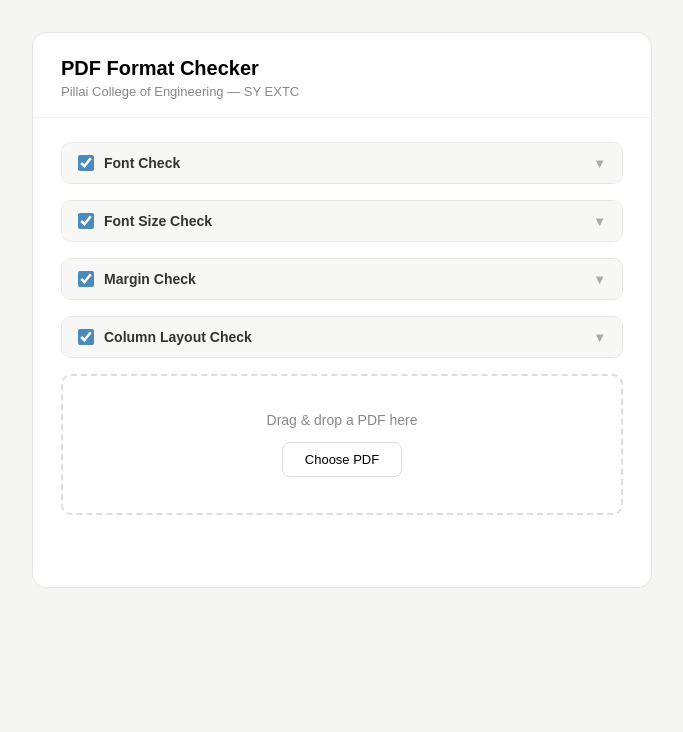
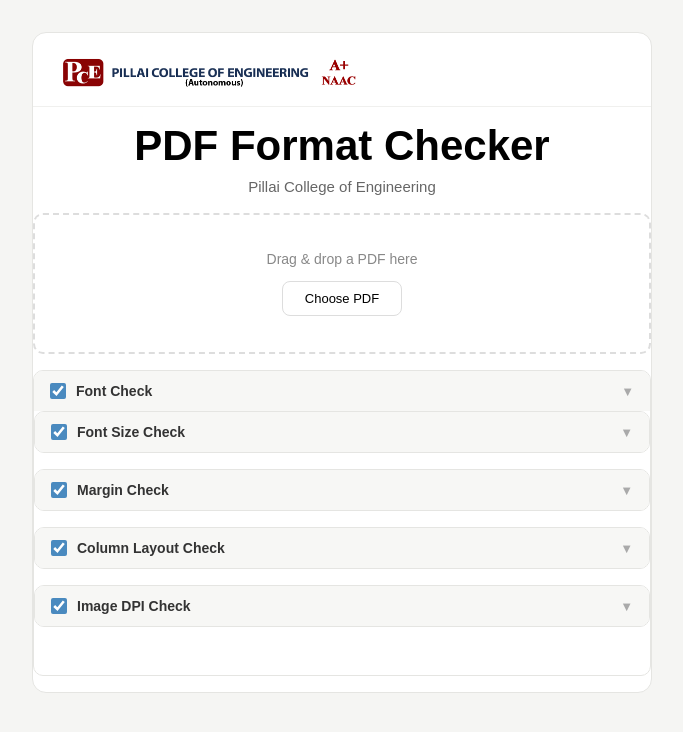
Before and after one commit to ayushaher1704/pdf-checker, a Flask app: page / in a window 1280 px wide. Shown: the top 732 px of the page, without its empty margins (298-981 px from the left). Run offline with Flask 3, Linux system fonts and the light colour scheme; some libraries are stand-ins or nearby versions.

Commit message:
pdf checker v1

```diff
--- a/app.py
+++ b/app.py
@@ -129,9 +129,8 @@
                 continue
             for line in block['lines']:
                 for span in line['spans']:
-                    size = span['size']
-                    bold = 'bold' in span['font'].lower() or span['flags'] & 2**4
-                    if size >= 15.5 and bold:
+                     size = span['size']
+                     if size >= 15.5 :
                         found.append({
                             'page': page_num + 1,
                             'size': round(size, 1),
@@ -141,10 +140,10 @@
     passed = len(found) > 0
     detail = '; '.join([f"p{f['page']}: \"{f['text']}\" ({f['size']}pt)" for f in found[:3]])
     return {
-        'name'   : 'Chapter title (16pt bold)',
+        'name'   : 'Chapter title (16pt )',
         'passed' : passed,
         'message': f'{len(found)} chapter title(s) found' if passed else
-                   'No 16pt bold text found',
+                   'No 16pt body text found',
         'detail' : detail if detail else 'None found'
     }
 
@@ -158,8 +157,7 @@
             for line in block['lines']:
                 for span in line['spans']:
                     size = span['size']
-                    bold = 'bold' in span['font'].lower() or span['flags'] & 2**4
-                    if 13.5 <= size < 15.5 and bold:
+                    if 13.5 <= size < 15.5:
                         found.append({
                             'page': page_num + 1,
                             'size': round(size, 1),
@@ -169,10 +167,10 @@
     passed = len(found) > 0
     detail = '; '.join([f"p{f['page']}: \"{f['text']}\" ({f['size']}pt)" for f in found[:3]])
     return {
-        'name'   : 'Section heading (14pt bold)',
+        'name'   : 'Section heading (14pt)',
         'passed' : passed,
         'message': f'{len(found)} section heading(s) found' if passed else
-                   'No 14pt bold text found',
+                   'No 14pt bodytext found',
         'detail' : detail if detail else 'None found'
     }
 
@@ -186,8 +184,7 @@
             for line in block['lines']:
                 for span in line['spans']:
                     size = span['size']
-                    bold = 'bold' in span['font'].lower() or span['flags'] & 2**4
-                    if 11.5 <= size < 13.5 and bold:
+                    if 11.5 <= size < 13.5 :
                         found.append({
                             'page': page_num + 1,
                             'size': round(size, 1),
@@ -197,10 +194,10 @@
     passed = len(found) > 0
     detail = '; '.join([f"p{f['page']}: \"{f['text']}\" ({f['size']}pt)" for f in found[:3]])
     return {
-        'name'   : 'Sub-section heading (12pt bold)',
+        'name'   : 'Sub-section heading (12pt)',
         'passed' : passed,
         'message': f'{len(found)} sub-section heading(s) found' if passed else
-                   'No 12pt bold text found',
+                   'No 12pt body text found',
         'detail' : detail if detail else 'None found'
     }
 
@@ -214,16 +211,15 @@
             for line in block['lines']:
                 for span in line['spans']:
                     size = span['size']
-                    bold = 'bold' in span['font'].lower() or span['flags'] & 2**4
                     text = span['text'].strip()
                     if len(text) <= 2:
                         continue
-                    if not bold and size < 11.5:
+                    if  size < 11.5:
                         violations.append(f"p{page_num+1}: {round(size,1)}pt")
 
     passed = len(violations) == 0
     return {
-        'name'   : 'Body text (12pt normal)',
+        'name'   : 'Body text (12pt )',
         'passed' : passed,
         'message': 'All body text is 12pt or above' if passed else
                    f'{len(violations)} body text violation(s) found',
@@ -265,11 +261,13 @@
         right_mm  = pt_to_mm(page_w - right_x)
         bottom_mm = pt_to_mm(page_h - bottom_y)
 
+        TOL=2.0
+
         page_v = []
-        if left_mm   < exp_left:   page_v.append(f'Left:{left_mm}mm')
-        if right_mm  < exp_right:  page_v.append(f'Right:{right_mm}mm')
-        if top_mm    < exp_top:    page_v.append(f'Top:{top_mm}mm')
-        if bottom_mm < exp_bottom: page_v.append(f'Bottom:{bottom_mm}mm')
+        if left_mm   < (exp_left - TOL):   page_v.append(f'Left:{left_mm}mm')
+        if right_mm  < (exp_right - TOL):  page_v.append(f'Right:{right_mm}mm')
+        if top_mm    < (exp_top - TOL):    page_v.append(f'Top:{top_mm}mm')
+        if bottom_mm < (exp_bottom - TOL): page_v.append(f'Bottom:{bottom_mm}mm')
 
         if page_v:
             violations.append(f'Page {page_num+1}: ' + ' | '.join(page_v))
@@ -314,8 +312,70 @@
         'message': message,
         'detail' : f'Expected: {expected} | Double pages: {double_pages if double_pages else "none"}'
     }
+def check_image_dpi(doc):
 
+    violations = []
+    image_count = 0
 
+    for page_num, page in enumerate(doc):
+
+        images = page.get_images(full=True)
+
+        for img in images:
+
+            xref = img[0]
+
+            try:
+                pix = fitz.Pixmap(doc, xref)
+                if pix.width < 300 or pix.height < 300:
+                    continue
+
+                rects = page.get_image_rects(xref)
+
+                if not rects:
+                    continue
+
+                r = rects[0]
+
+                width_in = r.width / 72
+                height_in = r.height / 72
+
+                dpi_x = pix.width / width_in
+                dpi_y = pix.height / height_in
+
+                dpi = min(dpi_x, dpi_y)
+
+                image_count += 1
+
+                if dpi < 300:
+
+                    violations.append(
+                        f'P{page_num+1}: {round(dpi)} DPI'
+                    )
+
+            except Exception:
+                pass
+
+    if image_count == 0:
+        return {
+            'name': 'Image DPI Check',
+            'passed': True,
+            'message': 'No images found',
+            'detail': 'PDF contains no embedded images'
+        }
+
+    passed = len(violations) == 0
+
+    return {
+        'name': 'Image DPI Check',
+        'passed': passed,
+        'message': (
+            f'All {image_count} image(s) are 300+ DPI'
+            if passed else
+            f'{len(violations)} image(s) below 300 DPI'
+        ),
+        'detail': ' | '.join(violations[:10]) if violations else 'No violations'
+    }
 @app.route('/')
 def home():
     return render_template('index.html')
@@ -332,11 +392,7 @@
 
     # Read all checkbox values
     do_font      = request.form.get('check_font',      'true')  == 'true'
-    do_times     = request.form.get('check_times',     'true')  == 'true'
-    do_arial     = request.form.get('check_arial',     'false') == 'true'
-    do_calibri   = request.form.get('check_calibri',   'false') == 'true'
-    do_georgia   = request.form.get('check_georgia',   'false') == 'true'
-
+    selected_font = request.form.get('selected_font', 'Times New Roman')
     do_size      = request.form.get('check_font_size', 'true')  == 'true'
     do_size16    = request.form.get('check_size16',    'true')  == 'true'
     do_size14    = request.form.get('check_size14',    'true')  == 'true'
@@ -351,6 +407,8 @@
 
     do_col       = request.form.get('check_col',       'true')  == 'true'
     expected_col = request.form.get('columns',         'single')
+
+    do_dpi = request.form.get('check_dpi', 'true') == 'true'
 
     pdf_bytes = file.read()
     doc       = fitz.open(stream=pdf_bytes, filetype='pdf')
@@ -373,26 +431,7 @@
 
     # Font name checks
     if do_font:
-        allowed_fonts = []
-
-        if do_times:
-            allowed_fonts.append("Times New Roman")
-
-        if do_arial:
-            allowed_fonts.append("Arial")
-
-        if do_calibri:
-            allowed_fonts.append("Calibri")
-
-        if do_georgia:
-            allowed_fonts.append("Georgia")
-
-        checks.append(
-            check_allowed_fonts(
-                doc,
-                allowed_fonts
-            )
-        )
+        checks.append(check_font_name(doc, selected_font))
 
     # Font size checks
     if do_size:
@@ -429,6 +468,10 @@
                 expected_col
             )
         )
+    # Image DPI check
+    if do_dpi:
+        checks.append(check_image_dpi(doc))
+
     doc.close()
 
     passed_count = sum(1 for c in checks if c['passed'])
--- a/templates/index.html
+++ b/templates/index.html
@@ -23,15 +23,52 @@
       border: 1px solid #e5e5e2;
       overflow: hidden;
     }
+.header{
+    display:flex;
+    align-items:center;
+    gap:15px;
+    padding:24px 28px 18px;
+    border-bottom:1px solid #f0f0ee;
+}
+.select-box{
+    width:100%;
+    display:block;
+    padding:12px;
+    border:1px solid #ccc;
+    border-radius:8px;
+    font-size:16px;
+    background:white;
+}
+.logo{
+    width:300px;
+    max-width:100%;
+    height:auto;
+}
+.project-title{
+    text-align:center;
+    padding:15px 20px;
+}
 
-    .header {
-      padding: 24px 28px 18px;
-      border-bottom: 1px solid #f0f0ee;
-    }
-    .header h1 { font-size: 20px; font-weight: 600; margin-bottom: 4px; }
-    .header p  { font-size: 13px; color: #888; }
+.project-title h1{
+    font-size:42px;
+    font-weight:700;
+    margin-bottom:8px;
+}
 
-    .body { padding: 24px 28px; }
+.project-title p{
+    margin:3px 0;
+    color:#666;
+    font-size:15px;
+}
+
+.header-text h1{
+    margin:0;
+}
+
+.header-text p{
+    margin:2px 0;
+    color:#666;
+}
 
     /* Settings section */
     .settings-section {
@@ -277,11 +314,26 @@
 
 <div class="shell">
   <div class="header">
+    <img src="/static/pce-logo.png" class="logo">
+</div>
+
+<div class="project-title">
     <h1>PDF Format Checker</h1>
-    <p>Pillai College of Engineering — SY EXTC</p>
-  </div>
+    <p>Pillai College of Engineering</p>
+
+</div>
 
   <div class="body">
+
+     <!-- Upload zone -->
+    <div class="drop-zone" id="dropZone">
+      <p>Drag & drop a PDF here</p>
+      <input type="file" id="fileInput" accept=".pdf">
+      <button class="pick-btn"
+        onclick="document.getElementById('fileInput').click()">
+        Choose PDF
+      </button>
+    </div>
 
     <!-- Font Check accordion -->
     <div class="settings-section">
@@ -401,15 +444,23 @@
       </div>
     </div>
 
-    <!-- Upload zone -->
-    <div class="drop-zone" id="dropZone">
-      <p>Drag & drop a PDF here</p>
-      <input type="file" id="fileInput" accept=".pdf">
-      <button class="pick-btn"
-        onclick="document.getElementById('fileInput').click()">
-        Choose PDF
-      </button>
+   <div class="settings-section">
+    <div class="acc-header" onclick="toggleAcc('dpiBody', 'dpiArrow')">
+        <div class="acc-left">
+            <input type="checkbox" id="dpiCheck" checked
+                   onclick="event.stopPropagation()">
+            <label for="dpiCheck"
+                   onclick="event.stopPropagation()">
+                Image DPI Check
+            </label>
+        </div>
+        <span class="acc-arrow" id="dpiArrow">▼</span>
     </div>
+
+    <div class="acc-body" id="dpiBody">
+        <p>Minimum image resolution: <b>300 DPI</b></p>
+    </div>
+</div>
 
     <p id="status"></p>
 
@@ -487,10 +538,8 @@
 
     // Font checks
     fd.append('check_font',     document.getElementById('fontCheck').checked);
-    fd.append('check_times',    document.getElementById('timesFont').checked);
-    fd.append('check_arial',    document.getElementById('arialFont').checked);
-    fd.append('check_calibri',  document.getElementById('calibriFont').checked);
-    fd.append('check_georgia',  document.getElementById('georgiaFont').checked);
+    fd.append('selected_font',
+    document.getElementById('fontSelect').value);
 
     // Font size checks
     fd.append('check_font_size',  document.getElementById('fontSizeCheck').checked);
@@ -509,6 +558,8 @@
     // Column check
     fd.append('check_col', document.getElementById('colCheck').checked);
     fd.append('columns',   document.getElementById('colSelect').value);
+
+    fd.append('check_dpi',document.getElementById('dpiCheck').checked);
 
     try {
       const res  = await fetch(BACKEND + '/check-pdf', { method: 'POST', body: fd });
@@ -556,7 +607,16 @@
   function setStatus(msg) {
     document.getElementById('status').textContent = msg;
   }
+document.getElementById('fontSizeCheck').addEventListener('change', function() {
 
+    const state = this.checked;
+
+    document.getElementById('size16').checked = state;
+    document.getElementById('size14').checked = state;
+    document.getElementById('size12bold').checked = state;
+    document.getElementById('size12').checked = state;
+
+});
   // ── Download PDF report ───────────────────────────────────────────────────
   function downloadReport() {
     if (!lastData) return;
@@ -587,7 +647,7 @@
     doc.text('PDF Format Checker', margin, 12);
     doc.setFont('helvetica', 'normal');
     doc.setFontSize(9);
-    doc.text('Pillai College of Engineering — SY EXTC Internship Project', margin, 21);
+    doc.text('Pillai College of Engineering ', margin, 21);
     y = 38;
 
     // File info box
```
Also changed, not shown: other parts of templates/index.html (+13 -22 lines), static/pce-logo.png (added).
